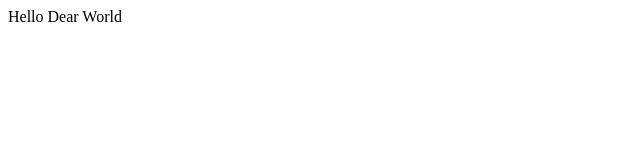
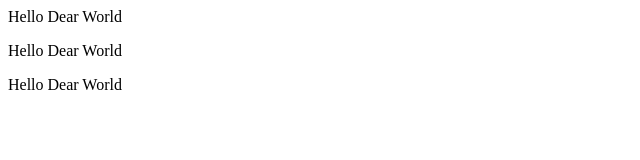
Before and after one commit to Stempyx3D/CS11_Mykhailo_Kulpach, a plain HTML site: page lab1/index.html in a window 1280 px wide. Shown: the whole page, without its empty margins (0-640 px from the left). Drawn offline with Linux system fonts and the light colour scheme.

Commit message:
Hello Dear World

```diff
--- a/lab1/index.html
+++ b/lab1/index.html
@@ -1,5 +1,7 @@
 <html>
     <header>
         <p> Hello Dear World</p>
+        <p> Hello Dear World</p>
+        <p> Hello Dear World</p>
     </header>
 </html>
```
Also changed, not shown: lab1/style.css (added).
